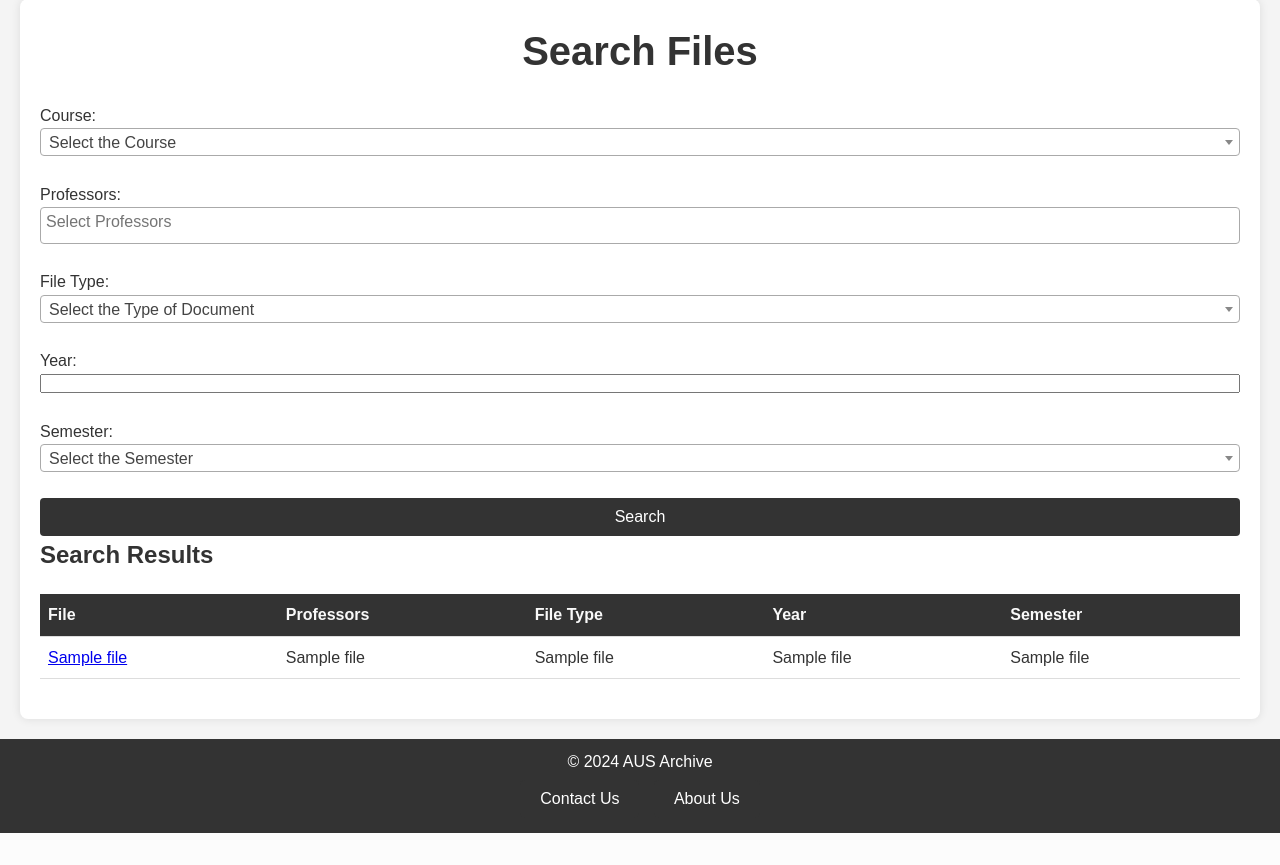
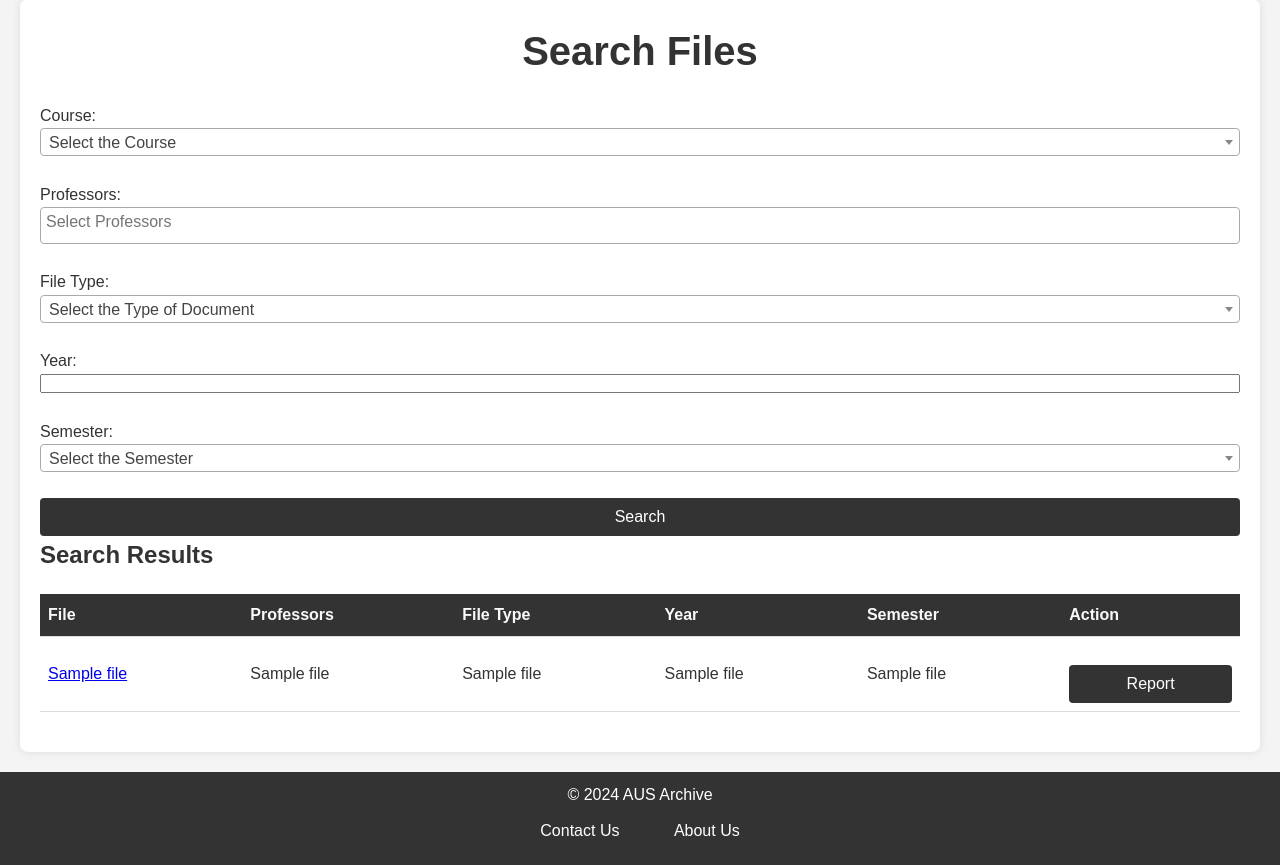
Before and after one commit to Battikhah/AUS-Archive-3.0, a Flask app: template templates/search.html in a window 1280 px wide. Shown: the part 97-962 px from the top of the page. Before the commit the page ends 930 px from the top, so only its background shows below. Run offline with Flask 3, Linux system fonts and the light colour scheme; the template is opened without the code that fills it: most values are stand-ins (such as "Sample title", 1, 10 or a date in 2020); some libraries are stand-ins or nearby versions.

Commit message:
Fixed issues and added report feature on search

```diff
--- a/app.py
+++ b/app.py
@@ -37,8 +37,8 @@ client_secrets_file = os.path.join(pathlib.Path(__file__).parent, "client_secret
 flow = Flow.from_client_secrets_file(
     client_secrets_file=client_secrets_file,
     scopes=["https://www.googleapis.com/auth/userinfo.profile", "https://www.googleapis.com/auth/userinfo.email", "openid"],
-    #redirect_uri="http://127.0.0.1:5000/callback"
-    redirect_uri="https://ausarchive.vercel.app/callback"
+    redirect_uri="http://127.0.0.1:5000/callback"
+    #redirect_uri="https://ausarchive.vercel.app/callback"
 )
 
 def login_is_required(function):
@@ -221,6 +221,15 @@ def search():
 
     return render_template('view_by_course.html', files_by_course=files_by_course)
 
+@app.route('/report_file', methods=['POST'])
+def report_file():
+    file_id = request.form.get('file_id')
+    with CONNECTION_POOL.getconn() as conn:
+        cursor = conn.cursor()
+        cursor.execute('UPDATE files SET reported=TRUE WHERE id=%s', (file_id,))
+        conn.commit()
+    return redirect(url_for('search'))
+
 @app.route('/admin_login', methods=['GET', 'POST'])
 def admin_login():
     if request.method == 'POST':
--- a/client_secret.json
+++ b/client_secret.json
@@ -6,9 +6,6 @@
 		"token_uri": "https://oauth2.googleapis.com/token",
 		"auth_provider_x509_cert_url": "https://www.googleapis.com/oauth2/v1/certs",
 		"client_secret": "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",
-		"redirect_uris": [
-			"http://127.0.0.1:5000/callback",
-			"https://ausarchive.vercel.app/callback"
-		]
+		"redirect_uris": ["http://127.0.0.1:5000/callback", "https://ausarchive.vercel.app/callback"]
 	}
 }
--- a/templates/search.html
+++ b/templates/search.html
@@ -35,7 +35,6 @@
 				<li><a href="{{ url_for('index') }}" class="footer-btn">Home</a></li>
 				<li><a href="{{ url_for('upload_file') }}" class="footer-btn">Upload File</a></li>
 				<li><a href="{{ url_for('search') }}" class="footer-btn">Search Files</a></li>
-
 			</ul>
 		</nav>
 		<div class="container">
@@ -89,10 +88,12 @@
 						<th>File Type</th>
 						<th>Year</th>
 						<th>Semester</th>
+						<th>Action</th>
 					</tr>
 				</thead>
 				<tbody>
 					{% for file in files %}
+					<!-- Table row with report button -->
 					<tr>
 						<td>
 							<a href="https://drive.google.com/uc?export=download&id={{ file[7] }}">{{ file[1] }}</a>
@@ -101,6 +102,12 @@
 						<td>{{ file[6] }}</td>
 						<td>{{ file[4] }}</td>
 						<td>{{ file[5] }}</td>
+						<td style="text-align: center">
+							<form action="{{ url_for('report_file') }}" method="post">
+								<input type="hidden" name="file_id" value="{{ file[0] }}" />
+								<input type="submit" value="Report" />
+							</form>
+						</td>
 					</tr>
 					{% endfor %}
 				</tbody>
```
Also changed, not shown: db.py (+14 -1 lines).
